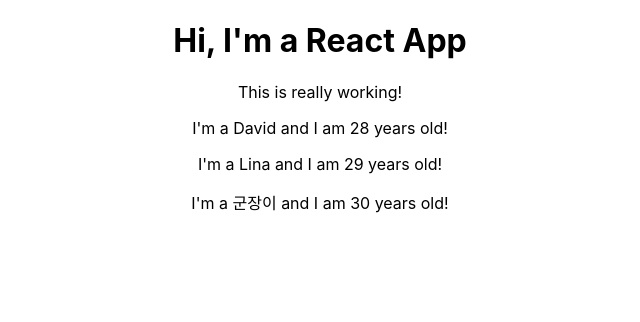
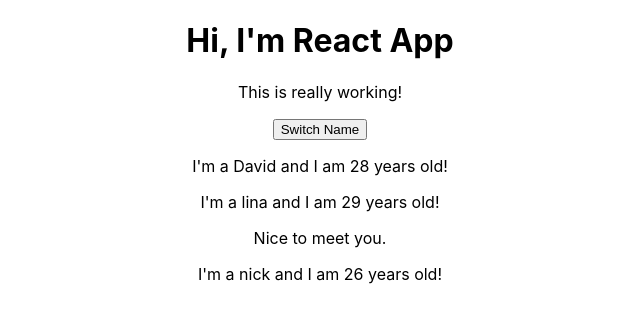
Before and after one commit to woochulpark/react_study, a React (Create React App) app in the folder study_react/: page / in a window 1280 px wide. Shown: the top 322 px of the page, without its empty margins (320-960 px from the left). Built offline with nearby package versions, Linux system fonts and the light colour scheme.

Commit message:
coding hub 참조

```diff
--- a/study_react/src/App.js
+++ b/study_react/src/App.js
@@ -4,8 +4,35 @@
 import Person from './Person/Person';
 
 //class
+// 클래스 내에서 사용 하는 기본 Component는 세가지로
+//State(javascript Object 형태)), Life-cycle, Proptypes
+// Props도 사용 가능
 
+//functional Component는 props만 사용 가능
 class App extends Component{
+
+  state = {
+    persons : [
+      { name : 'David', age: 28},
+      { name : 'lina', age:29},
+      { name: 'nick', age:26}
+    ]
+  }
+
+  render(){
+    return (
+      <div className="App">
+        <h1>Hi, I'm React App</h1>
+        <p>This is really working!</p>
+        <button>Switch Name</button>
+        <Person name={this.state.persons[0].name} age={this.state.persons[0].age} />
+        <Person name={this.state.persons[1].name} age={this.state.persons[1].age} >Nice to meet you.</Person>
+        <Person name={this.state.persons[2].name} age={this.state.persons[2].age} />
+      </div>
+    )
+  }
+  //props component 전달
+  /*
   render() {
     return (
       <div className="App">
@@ -17,6 +44,7 @@
       </div>
     );
   }
+  */
 }
 
 
@@ -44,3 +72,4 @@
 }
 */
 export default App;
+//https://codinghub.tistory.com/category/%ED%94%84%EB%A1%9C%EA%B7%B8%EB%9E%98%EB%B0%8D%28Programming%29/%EB%A6%AC%EC%95%A1%ED%8A%B8%28React%29 참조
--- a/study_react/src/Person/Person.js
+++ b/study_react/src/Person/Person.js
@@ -3,7 +3,14 @@
 // 부모 component 에서 자식으로 props 전달
 
 const person = (props) => {
-    return <p>I'm a {props.name} and I am {props.age} years old!</p>
+    return (
+        <div>
+            <p>I'm a {props.name} and I am {props.age} years old!</p>
+            <p>
+                {props.children}
+            </p>
+        </div>
+    );
 }
 
 // 동적 content
```
